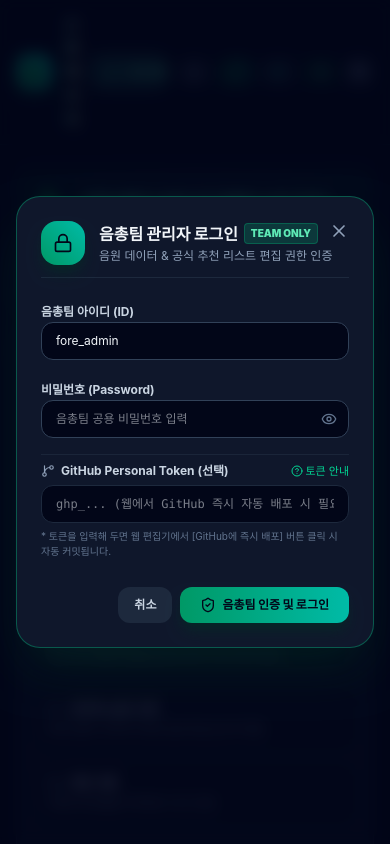
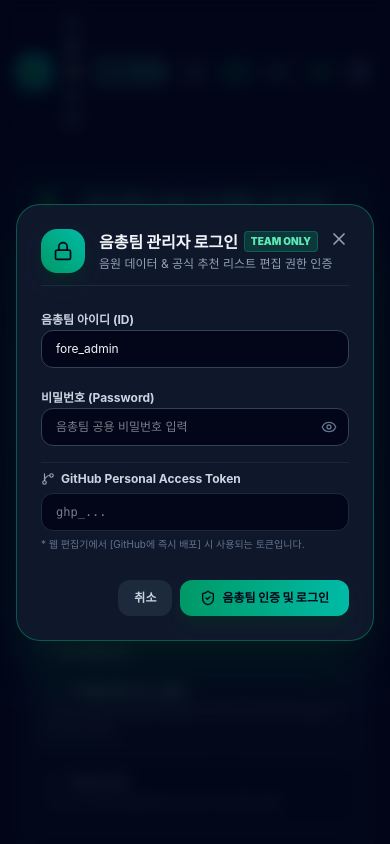
Before and after one commit to foretissimo/sming-maker, a React (Vite) app: page / in a window 390 px wide. Both pictures are taken after a click on the button 194 px from the left and 72 px from the top of the page. Shown: the top 844 px of the page. Built offline with nearby package versions, Linux system fonts and the light colour scheme; a web font is replaced by a local one.

Commit message:
feat: add open notice & spin feedback banner, deploy timing alert, and photocard checker style credits footer

```diff
--- a/src/App.jsx
+++ b/src/App.jsx
@@ -1,4 +1,5 @@
 import React, { useState, useEffect } from 'react';
+import { ExternalLink, Users } from 'lucide-react';
 import initialSongsData from './data/songs.json';
 import initialArtistsData from './data/artists.json';
 import initialRecommendedData from './data/recommendedPlaylist.json';
@@ -437,6 +438,32 @@ export default function App() {
               </div>
             </div>
 
+            {/* Notice / Spin Feedback Banner */}
+            <div className="p-3.5 rounded-2xl bg-gradient-to-r from-emerald-950/50 via-slate-900/80 to-teal-950/50 border border-emerald-500/30 flex flex-col sm:flex-row items-start sm:items-center justify-between gap-3 shadow-md">
+              <div className="flex items-center gap-2.5">
+                <span className="text-xl flex-shrink-0">📢</span>
+                <div>
+                  <div className="flex items-center gap-2">
+                    <span className="text-xs font-bold text-slate-100">스밍 메이커 오픈 안내 & 오류 제보</span>
+                    <span className="px-1.5 py-0.2 rounded text-[10px] bg-emerald-500/20 text-emerald-300 font-bold border border-emerald-500/30">NOTICE</span>
+                  </div>
+                  <p className="text-[11px] text-slate-400 mt-0.5">
+                    스밍 메이커가 오픈되었습니다! 신곡/수록곡 데이터 오류나 기능 건의사항은 스핀(Spin)으로 편하게 제보해주세요.
+                  </p>
+                </div>
+              </div>
+
+              <a
+                href="https://spin-spin.com/live_in_fore?v=1787707988790"
+                target="_blank"
+                rel="noopener noreferrer"
+                className="flex items-center gap-1.5 px-3.5 py-1.5 rounded-xl bg-emerald-600/20 hover:bg-emerald-600/30 text-emerald-300 hover:text-emerald-200 text-xs font-bold border border-emerald-500/40 cursor-pointer transition-all shadow-sm whitespace-nowrap flex-shrink-0"
+              >
+                <span>스핀(Spin) 오류 제보하기</span>
+                <ExternalLink className="w-3.5 h-3.5" />
+              </a>
+            </div>
+
             {/* 2-Column Section */}
             <div className="grid grid-cols-1 lg:grid-cols-12 gap-6">
               {/* Left: Filter & Mode Config (5 cols) */}
@@ -485,15 +512,72 @@ export default function App() {
         )}
       </main>
 
-      {/* Footer */}
-      <footer className="mt-12 border-t border-slate-900 bg-slate-950/80 py-6 text-center text-xs text-slate-500">
-        <p className="max-w-md mx-auto px-4">
-          포레스텔라 & 숲별을 위한 비영리 팬메이드 원클릭 스밍리스트 생성기입니다.
-          <br />
-          <span className="text-slate-600 mt-1 inline-block">
-            Made with 💚 for Forestella & Soopbyeol
-          </span>
-        </p>
+      {/* Footer - Credits */}
+      <footer className="mt-12 border-t border-slate-900 bg-slate-950/90 py-10 space-y-6">
+        <div className="max-w-2xl mx-auto px-4 space-y-4">
+          {/* Header Title */}
+          <div className="flex items-center gap-2 pb-2.5 border-b border-slate-800">
+            <Users className="w-4 h-4 text-indigo-400" />
+            <h3 className="text-sm font-bold text-indigo-300">
+              만든 사람들 (Credits)
+            </h3>
+          </div>
+
+          {/* Cards Container */}
+          <div className="p-3 sm:p-4 rounded-2xl bg-slate-900/60 border border-slate-800 space-y-2.5">
+            {/* Card 1: Feedback & Error Report */}
+            <div className="p-3.5 rounded-xl bg-slate-950/70 border border-slate-800/80 flex items-center justify-between gap-3">
+              <div>
+                <h4 className="text-xs sm:text-sm font-bold text-slate-100">
+                  오류 제보 및 피드백 문의
+                </h4>
+                <p className="text-[11px] text-slate-400 mt-0.5">
+                  Inquiry & Feedback
+                </p>
+              </div>
+
+              <a
+                href="https://spin-spin.com/live_in_fore?v=1787707988790"
+                target="_blank"
+                rel="noopener noreferrer"
+                className="px-3.5 py-1.5 rounded-lg bg-slate-800/90 hover:bg-slate-700 text-indigo-200 hover:text-white text-xs font-semibold border border-slate-700/80 flex items-center gap-1 cursor-pointer transition-colors whitespace-nowrap shadow-sm"
+              >
+                <span>스핀(Spin)</span>
+                <ExternalLink className="w-3 h-3" />
+              </a>
+            </div>
+
+            {/* Card 2: Developer Credits */}
+            <div className="p-3.5 rounded-xl bg-slate-950/70 border border-slate-800/80 flex items-center justify-between gap-3">
+              <div>
+                <h4 className="text-xs sm:text-sm font-bold text-slate-100">
+                  기획 및 제작
+                </h4>
+                <p className="text-[11px] text-slate-400 mt-0.5">
+                  Sming Maker Developer
+                </p>
+              </div>
+
+              <a
+                href="https://x.com/live_in_fore"
+                target="_blank"
+                rel="noopener noreferrer"
+                className="px-3.5 py-1.5 rounded-lg bg-slate-800/90 hover:bg-slate-700 text-indigo-200 hover:text-white text-xs font-semibold border border-slate-700/80 flex items-center gap-1 cursor-pointer transition-colors whitespace-nowrap shadow-sm"
+              >
+                <span>@live_in_fore</span>
+                <ExternalLink className="w-3 h-3" />
+              </a>
+            </div>
+          </div>
+
+          {/* Copyright & Disclaimer */}
+          <div className="text-center text-xs text-slate-500 space-y-1 pt-2">
+            <p>포레스텔라 & 숲별을 위한 비영리 팬메이드 원클릭 스밍리스트 생성기입니다.</p>
+            <p className="text-slate-600 text-[11px]">
+              Made with 💚 for Forestella & Soopbyeol
+            </p>
+          </div>
+        </div>
       </footer>
 
       {/* Modals */}
--- a/src/components/AdminLoginModal.jsx
+++ b/src/components/AdminLoginModal.jsx
@@ -29,7 +29,6 @@ export default function AdminLoginModal({
   const [password, setPassword] = useState('');
   const [showPassword, setShowPassword] = useState(false);
   const [githubToken, setGithubToken] = useState(() => getStoredGithubToken());
-  const [showTokenHelp, setShowTokenHelp] = useState(false);
   const [error, setError] = useState(null);
   const [isLoading, setIsLoading] = useState(false);
 
@@ -145,42 +144,21 @@ export default function AdminLoginModal({
 
           {/* GitHub Token for Direct Commit (Optional / Saved) */}
           <div className="space-y-1.5 pt-2 border-t border-slate-800/80">
-            <div className="flex items-center justify-between">
-              <label className="text-xs font-bold text-slate-300 flex items-center gap-1.5">
-                <GitBranch className="w-3.5 h-3.5 text-slate-400" />
-                <span>GitHub Personal Token (선택)</span>
-              </label>
-              <button
-                type="button"
-                onClick={() => setShowTokenHelp(!showTokenHelp)}
-                className="text-[11px] text-emerald-400 hover:underline flex items-center gap-0.5 cursor-pointer"
-              >
-                <HelpCircle className="w-3 h-3" />
-                <span>토큰 안내</span>
-              </button>
-            </div>
+            <label className="text-xs font-bold text-slate-300 flex items-center gap-1.5">
+              <GitBranch className="w-3.5 h-3.5 text-slate-400" />
+              <span>GitHub Personal Access Token</span>
+            </label>
 
             <input
               type="password"
               value={githubToken}
               onChange={(e) => setGithubToken(e.target.value)}
-              placeholder="ghp_... (웹에서 GitHub 즉시 자동 배포 시 필요)"
+              placeholder="ghp_..."
               className="w-full px-3.5 py-2.5 rounded-xl bg-slate-950 border border-slate-800 text-slate-100 text-xs focus:outline-none focus:border-emerald-500 font-mono transition-colors"
             />
             <p className="text-[10px] text-slate-500">
-              * 토큰을 입력해 두면 웹 편집기에서 [GitHub에 즉시 배포] 버튼 클릭 시 자동 커밋됩니다.
+              * 웹 편집기에서 [GitHub에 즉시 배포] 시 사용되는 토큰입니다.
             </p>
-
-            {showTokenHelp && (
-              <div className="p-3 rounded-xl bg-slate-950/90 border border-slate-700 text-[11px] text-slate-300 space-y-1.5 leading-relaxed">
-                <p className="font-semibold text-emerald-300">💡 GitHub Token 발급 방법:</p>
-                <ol className="list-decimal list-inside space-y-0.5 text-slate-400">
-                  <li>GitHub Settings &rarr; Developer Settings &rarr; Personal Access Tokens &rarr; Tokens (classic)</li>
-                  <li>권한 중 <strong className="text-slate-200">repo (또는 contents:write)</strong> 체크 후 생성</li>
-                  <li>발급된 토큰을 여기에 붙여넣으면 브라우저에 안전하게 저장됩니다.</li>
-                </ol>
-              </div>
-            )}
           </div>
 
           {/* Buttons */}
--- a/src/components/DeployModal.jsx
+++ b/src/components/DeployModal.jsx
@@ -28,7 +28,6 @@ export default function DeployModal({
   const [isDeploying, setIsDeploying] = useState(false);
   const [error, setError] = useState(null);
   const [deploySuccess, setDeploySuccess] = useState(null);
-  const [showTokenHelp, setShowTokenHelp] = useState(false);
 
   if (!isOpen) return null;
 
@@ -178,47 +177,37 @@ export default function DeployModal({
 
             {/* GitHub Token */}
             <div className="space-y-1.5 pt-2 border-t border-slate-800/80">
-              <div className="flex items-center justify-between">
-                <label className="text-xs font-bold text-slate-300 flex items-center gap-1.5">
-                  <GitBranch className="w-3.5 h-3.5 text-slate-400" />
-                  <span>GitHub Personal Access Token (PAT)</span>
-                </label>
-                <button
-                  type="button"
-                  onClick={() => setShowTokenHelp(!showTokenHelp)}
-                  className="text-[11px] text-emerald-400 hover:underline flex items-center gap-0.5 cursor-pointer"
-                >
-                  <HelpCircle className="w-3 h-3" />
-                  <span>토큰 안내</span>
-                </button>
-              </div>
+              <label className="text-xs font-bold text-slate-300 flex items-center gap-1.5">
+                <GitBranch className="w-3.5 h-3.5 text-slate-400" />
+                <span>GitHub Personal Access Token</span>
+              </label>
 
               <input
                 type="password"
                 value={token}
                 onChange={(e) => setToken(e.target.value)}
-                placeholder="ghp_... (저장소 쓰기 권한이 있는 GitHub 토큰)"
+                placeholder="ghp_..."
                 required
                 className="w-full px-3.5 py-2.5 rounded-xl bg-slate-950 border border-slate-800 text-slate-100 text-xs focus:outline-none focus:border-emerald-500 font-mono transition-colors"
               />
               <p className="text-[10px] text-slate-500">
                 * 한번 입력한 토큰은 브라우저에 안전하게 기억됩니다.
               </p>
-
-              {showTokenHelp && (
-                <div className="p-3 rounded-xl bg-slate-950/90 border border-slate-700 text-[11px] text-slate-300 space-y-1 leading-relaxed">
-                  <p className="font-semibold text-emerald-300">💡 GitHub Token 발급 안내:</p>
-                  <p className="text-slate-400">
-                    GitHub Settings &rarr; Developer Settings &rarr; Personal Access Tokens &rarr; Tokens (classic) 에서 <strong className="text-slate-200">repo (또는 contents:write)</strong> 권한으로 발급하여 입력하시면 됩니다.
-                  </p>
-                </div>
-              )}
             </div>
 
-            {/* Auto Backup Notice */}
-            <div className="p-3 rounded-xl bg-slate-950/60 border border-slate-800 text-xs text-slate-400 flex items-center gap-2">
-              <ShieldCheck className="w-4 h-4 text-emerald-400 flex-shrink-0" />
-              <span>배포 시 <strong>로컬 보관함</strong> 및 <strong>GitHub src/data/backups/</strong>에 백업 스냅샷이 자동 생성되어 언제든 복구할 수 있습니다.</span>
+            {/* Deploy & Time Notice Alert */}
+            <div className="p-3.5 rounded-2xl bg-violet-950/40 border border-violet-500/30 text-xs text-violet-200 space-y-2 leading-relaxed">
+              <div className="flex items-center gap-2 font-bold text-violet-300">
+                <Rocket className="w-4 h-4 text-violet-400 flex-shrink-0" />
+                <span>배포 및 사이트 반영 시간 안내</span>
+              </div>
+              <p className="text-slate-300 text-[11px] leading-relaxed">
+                배포 버튼을 누르면 GitHub에 즉시 커밋 및 자동 백업되며, <strong>GitHub Actions 빌드 완료 후 실제 웹사이트에 전 세계 반영되기까지 약 1~2분 정도 소요</strong>됩니다.
+              </p>
+              <div className="flex items-center gap-1.5 text-[11px] text-emerald-400 font-medium pt-1 border-t border-violet-500/20">
+                <ShieldCheck className="w-3.5 h-3.5 flex-shrink-0" />
+                <span>배포 시점의 데이터는 로컬 보관함 및 클라우드에 자동 백업됩니다.</span>
+              </div>
             </div>
 
             {/* Actions */}
```
